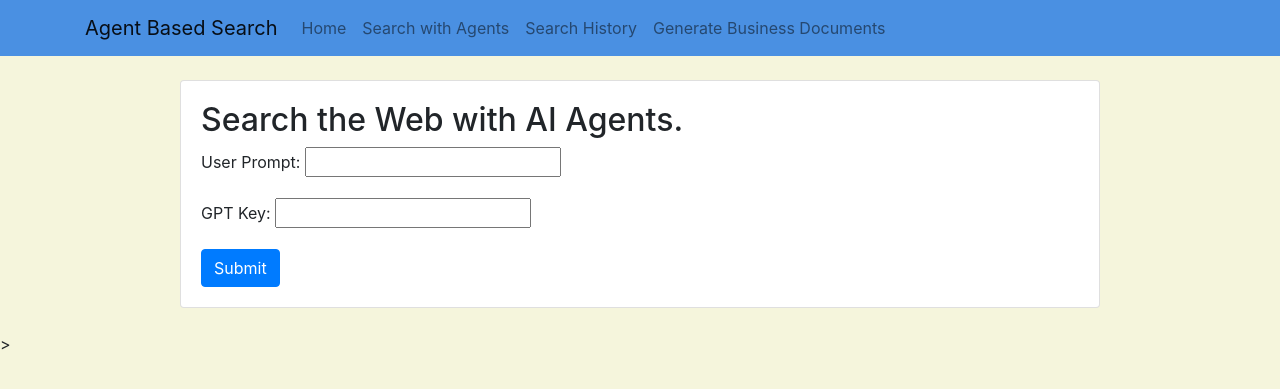
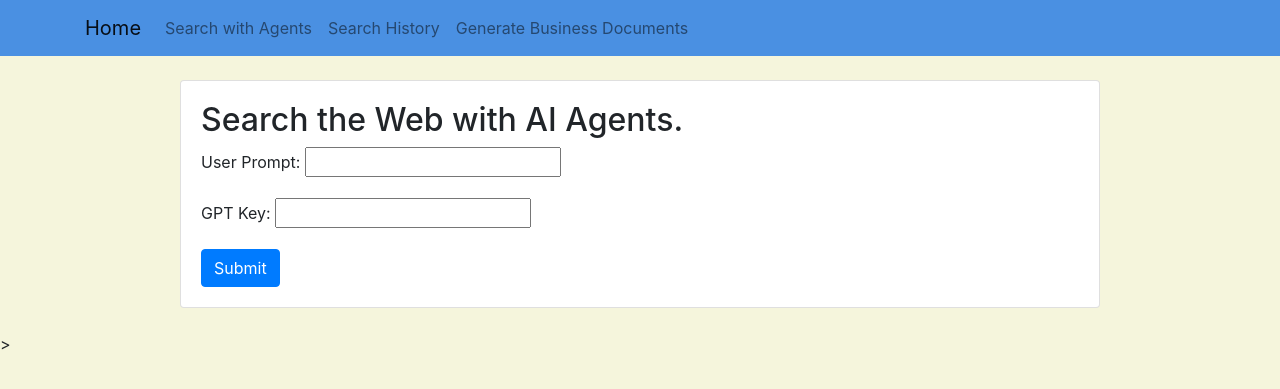
Before and after one commit to Kevin-Rush/agent_search_djproject, a Django app: page /make_search/ in a window 1280 px wide. Shown: the top 389 px of the page. Run offline with Django 3.2, Linux system fonts and the light colour scheme; some libraries are stand-ins or nearby versions.

Commit message:
update home with image

```diff
--- a/mysite/templates/base.html
+++ b/mysite/templates/base.html
@@ -13,15 +13,12 @@
 <body>
   <nav class="navbar navbar-expand-lg navbar-light mb-4" style="background-color:#4A90E2">
     <div class="container">
-      <a class="navbar-brand" href="{% url 'home' %}">Agent Based Search</a>
+      <a class="navbar-brand" href="{% url 'home' %}">Home</a>
       <button class="navbar-toggler" type="button" data-toggle="collapse" data-target="#navbarSupportedContent" aria-controls="navbarSupportedContent" aria-expanded="false" aria-label="Toggle navigation">
         <span class="navbar-toggler-icon"></span>
       </button>
       <div class="collapse navbar-collapse" id="navbarSupportedContent">
         <ul class="navbar-nav">
-          <li class="nav-item">
-            <a class="nav-link" href="{% url 'home' %}">Home</a>
-          </li>
           <li class="nav-item">
             <a class="nav-link" href="{% url 'search_landing' %}">Search with Agents</a>
           </li>
```
Also changed, not shown: mysite/templates/home.html (+12 -3 lines).
